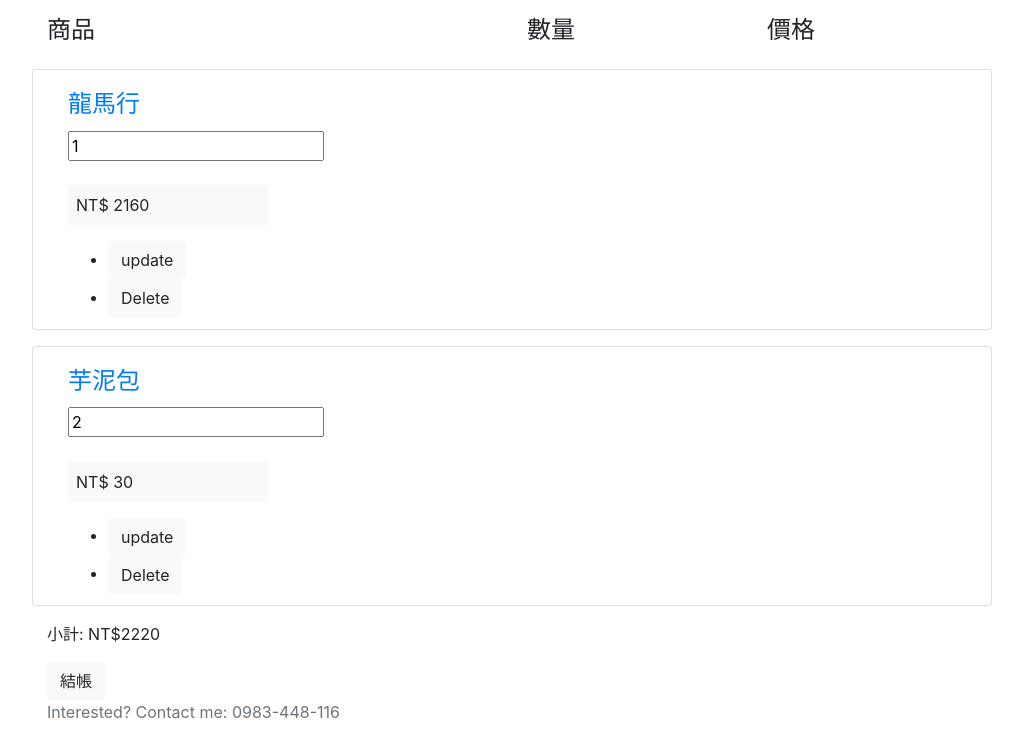
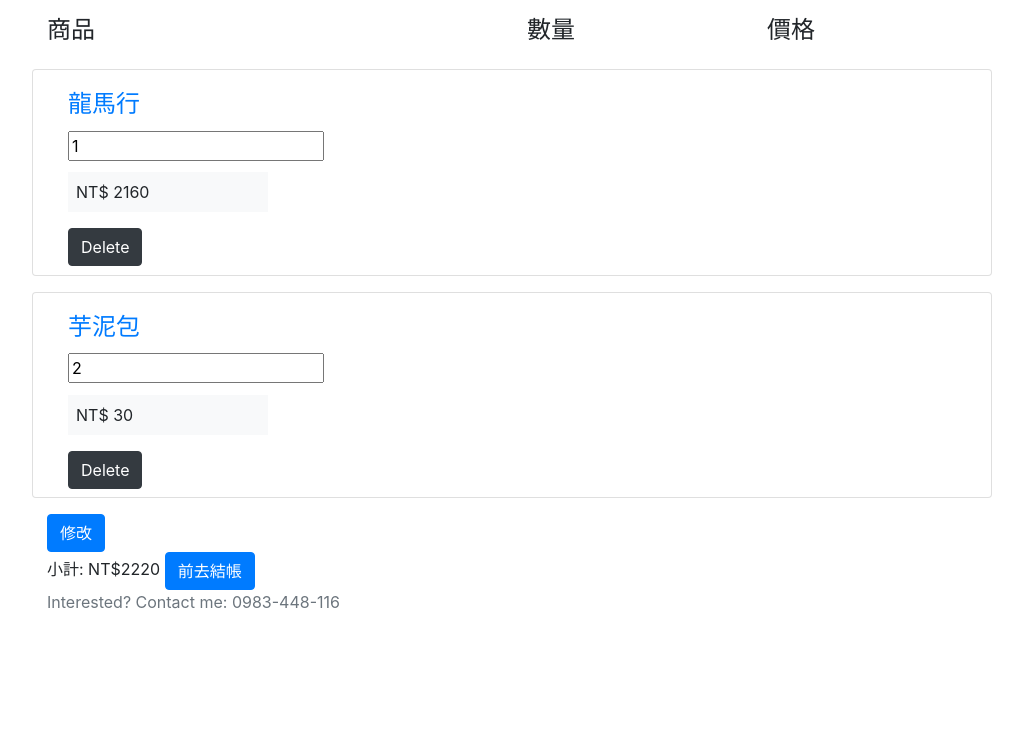
Before and after one commit to SamuelWalker/MyFirstShoppingCart, a PHP site: page /PracticeProject/cart in a window 1280 px wide. Shown: the part 56-800 px from the top of the page, without its empty margins (128-1151 px from the left). Run offline with PHP 8.4, Linux system fonts and the light colour scheme; data comes from the database, SQL or seed files in the repository.

Commit message:
Add files via upload

```diff
--- a/ShoppingCart/views/cart.php
+++ b/ShoppingCart/views/cart.php
@@ -22,26 +22,20 @@
 	      	</div>
 	      	<input type="hidden" name="productId[]" value="<?php echo $product->productId;?>">
 	      	<div class="col-lg-1 col-md-1">
-    	     	<ul>
-    	     		<li>
-    	     			<input class="btn btn-light" name="update" type="submit" value="update">
-    	     		</li>
-    	     		<li>
-    	     			<a class="btn btn-light" href="recalculateCart.php/?productId=<?php echo $product->productId; ?>">Delete</a>
-    	     		</li>
-    	     	</ul>
-    	     </div>
+    	     	<a class="btn btn-dark" href="recalculateCart.php/?productId=<?php echo $product->productId; ?>">Delete</a>
+    	    </div>
 		    </div>
 			</div>
      <?php
         $data['total'] += $product->subtotal;
       	endforeach;?>
+      	<button class="btn btn-primary" name="update" type="submit">修改</button>
     </form>
 
 		<!-- <input name="proceedToRetailCheckout" class="a-button-input" type="submit" value="Proceed to checkout" aria-labelledby="sc-buy-box-ptc-button-announce"> -->
 
-    <p>小計: NT$<?php echo $data['total'];?></p>
-    <a class="btn btn-light"href="checkout.php">結帳</a>
+    <span>小計: NT$<?php echo $data['total'];?></span>
+    <a class="btn btn-primary"href="checkout.php">前去結帳</a>
 
 
 <?php require 'inc/footer.php';?>
--- a/ShoppingCart/views/checkout.php
+++ b/ShoppingCart/views/checkout.php
@@ -24,7 +24,7 @@
 		<div class="row">
 			<h4 class="col-md-12 d-flex justify-content-between align-items-center">
 				<span>購物車</span>
-				<span class="badge badge-secondary"><?php echo $data['totalQuantity']->totalQuantity; ?></span>
+				<span class="badge badge-secondary">商品總數 <?php echo $data['totalQuantity']->totalQuantity; ?></span>
 			</h4>
 		<!-- </div>
 		<div class="row"> -->
--- a/ShoppingCart/views/index.php
+++ b/ShoppingCart/views/index.php
@@ -47,7 +47,7 @@
     <div class="album py-5 bg-light">
       <div class="container">
 
-        <div class="row">
+        <!-- <div class="row">
           <div class="col-md-6">
             <div class="card mb-6 shadow-sm">
             	<a href="#">
@@ -74,7 +74,7 @@
               </a>
             </div>
           </div>
-        </div>
+        </div> -->
         <?php foreach($data['products'] as $product):;?>
           <?php if($data['count']%3 == 0):;?>
             <div class="row">
```
